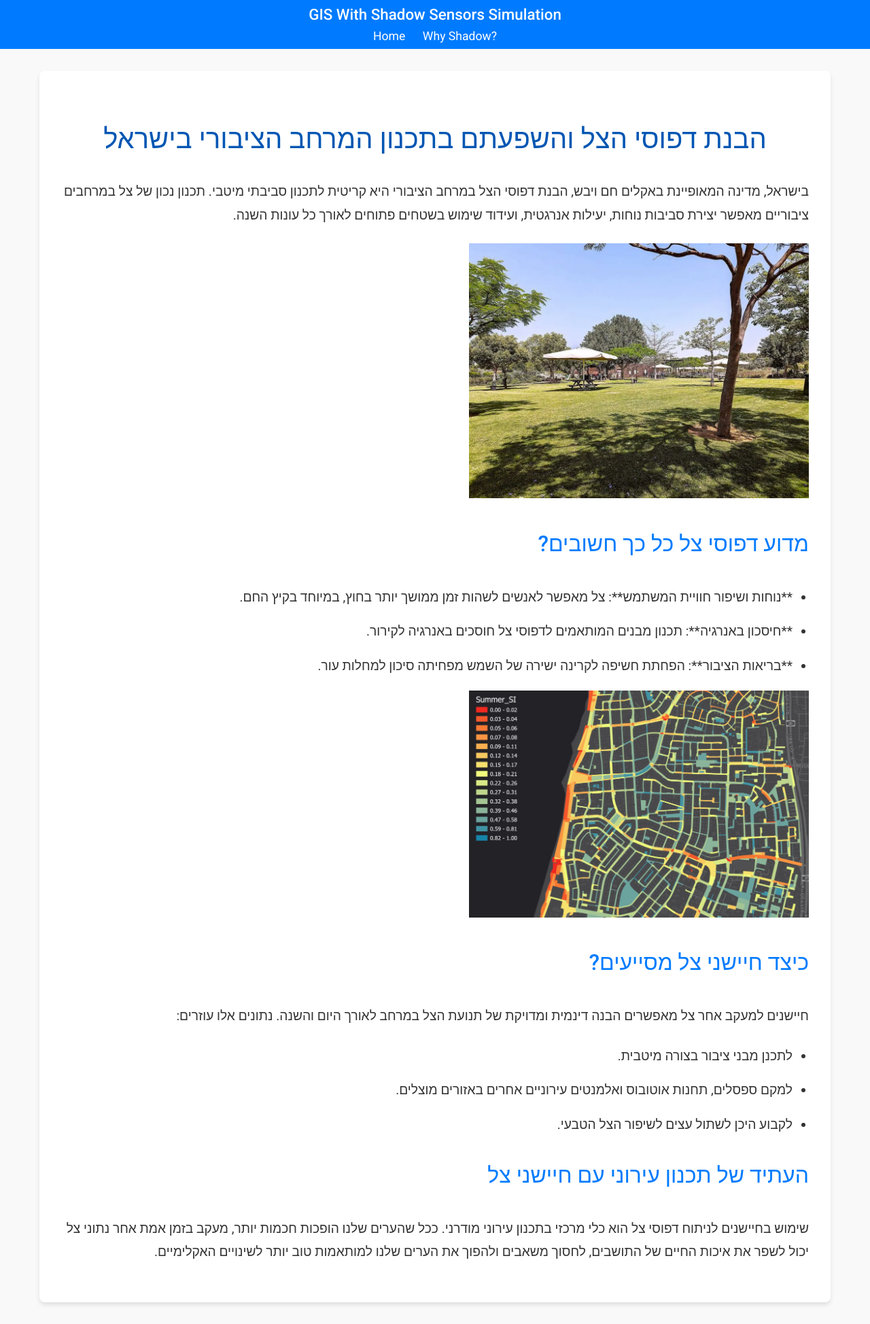
After one commit to Ziv-Faigenboim/FinallProjectSE, a Flask app: page /shadow-history in a window 1280 px wide. The commit adds this page. Shown: the whole page at 68% size. Run offline with Flask 3, Linux system fonts and the light colour scheme.

Commit message:
improved design of site
Why shadow page and better nav bar

```diff
--- /dev/null
+++ b/Templates/base.html
@@ -0,0 +1,23 @@
+<!DOCTYPE html>
+<html>
+  <head>
+    <link href="https://fonts.googleapis.com/css2?family=Roboto:wght@400;500;700&display=swap" rel="stylesheet">
+    <meta charset="utf-8" />
+    <title>{% block title %}GIS Simulation{% endblock %}</title>
+    <link rel="stylesheet" href="static/style.css">
+    <link rel="stylesheet" href="https://unpkg.com/leaflet@1.9.4/dist/leaflet.css" />
+    <script src="https://unpkg.com/leaflet@1.9.4/dist/leaflet.js"></script>
+  </head>
+  <body>
+    <header id="main-header">
+      GIS With Shadow Sensors Simulation
+      <nav id="nav-bar">
+        <a href="/">Home</a>
+        <a href="/shadow-history">Why Shadow?</a>
+      </nav>
+    </header>
+    <main>
+      {% block content %}{% endblock %}
+    </main>
+  </body>
+</html>
--- /dev/null
+++ b/Templates/shadow-history.html
@@ -0,0 +1,41 @@
+{% extends "base.html" %}
+
+{% block title %}Shadow History{% endblock %}
+
+{% block content %}
+<div id="shadow-history-content">
+  <h2>הבנת דפוסי הצל והשפעתם בתכנון המרחב הציבורי בישראל</h2>
+  <p>
+    בישראל, מדינה המאופיינת באקלים חם ויבש, הבנת דפוסי הצל במרחב הציבורי היא קריטית לתכנון סביבתי מיטבי.
+    תכנון נכון של צל במרחבים ציבוריים מאפשר יצירת סביבות נוחות, יעילות אנרגטית, ועידוד שימוש בשטחים פתוחים לאורך כל עונות השנה.
+  </p>
+
+  <img src="static/images/shadow-park.webp" alt="צל בפארק עירוני" class="small-image" alt="Shadow Park">
+
+  <h3>מדוע דפוסי צל כל כך חשובים?</h3>
+  <ul>
+    <li>**נוחות ושיפור חוויית המשתמש**: צל מאפשר לאנשים לשהות זמן ממושך יותר בחוץ, במיוחד בקיץ החם.</li>
+    <li>**חיסכון באנרגיה**: תכנון מבנים המותאמים לדפוסי צל חוסכים באנרגיה לקירור.</li>
+    <li>**בריאות הציבור**: הפחתת חשיפה לקרינה ישירה של השמש מפחיתה סיכון למחלות עור.</li>
+  </ul>
+
+  <img src="static/images/shadow-analysis.jpg" alt="ניתוח דפוסי צל במרחב ציבורי" class="small-image" alt="Shadow Analysis">
+
+  <h3>כיצד חיישני צל מסייעים?</h3>
+  <p>
+    חיישנים למעקב אחר צל מאפשרים הבנה דינמית ומדויקת של תנועת הצל במרחב לאורך היום והשנה. נתונים אלו עוזרים:
+  </p>
+  <ul>
+    <li>לתכנן מבני ציבור בצורה מיטבית.</li>
+    <li>למקם ספסלים, תחנות אוטובוס ואלמנטים עירוניים אחרים באזורים מוצלים.</li>
+    <li>לקבוע היכן לשתול עצים לשיפור הצל הטבעי.</li>
+  </ul>
+
+  <h3>העתיד של תכנון עירוני עם חיישני צל</h3>
+  <p>
+    שימוש בחיישנים לניתוח דפוסי צל הוא כלי מרכזי בתכנון עירוני מודרני. ככל שהערים שלנו הופכות חכמות יותר, מעקב בזמן אמת
+    אחר נתוני צל יכול לשפר את איכות החיים של התושבים, לחסוך משאבים ולהפוך את הערים שלנו למותאמות טוב יותר לשינויים האקלימיים.
+  </p>
+</div>
+
+{% endblock %}
--- a/main.py
+++ b/main.py
@@ -49,6 +49,13 @@ def get_historical_sensor_data():
 def index():
     return render_template("index.html")
 
+@app.route("/shadow-history")
+def shadow_history():
+    """
+    Serve the Shadow History page.
+    """
+    return render_template("shadow-history.html")
+
 
 @app.route("/get-sensor-data")
 def get_sensor_data():
--- a/static/style.css
+++ b/static/style.css
@@ -3,29 +3,42 @@ body {
   margin: 0;
   padding: 0;
   display: flex;
+  flex-direction: column;
   background-color: #f9f9f9;
   color: #333;
 }
 
 #main-header {
   width: 100%;
-  padding: 15px;
   background-color: #007bff;
   color: white;
-  font-size: 20px;
+  text-align: center;
+  padding: 0.5rem 0; /* Reduced padding */
+  font-size: 1.4rem; /* Smaller font size */
   font-weight: 500;
-  text-align: center;
-  box-shadow: 0 2px 5px rgba(0, 0, 0, 0.1);
-  margin-bottom: 10px;
-  position: fixed;
-  top: 0;
-  z-index: 1000;
 }
 
-body {
-  margin-top: 60px; /* Adjust for the fixed header */
+#nav-bar {
+  margin-top: 0.25rem; /* Reduced margin */
 }
 
+#nav-bar a {
+  margin: 0 10px; /* Reduced spacing between links */
+  color: white;
+  text-decoration: none;
+  font-size: 1.1rem; /* Smaller font size for links */
+  font-weight: 400;
+}
+
+#nav-bar a:hover {
+  text-decoration: underline;
+}
+
+
+.container {
+  display: flex;
+  height: calc(100vh - 70px); /* Adjust height to exclude header */
+}
 
 #sensor-panel {
   width: 30%;
@@ -38,7 +51,7 @@ body {
 
 #map {
   width: 70%;
-  height: 100vh;
+  height: 100%;
 }
 
 button {
@@ -59,8 +72,6 @@ button:hover {
   transform: scale(1.05);
 }
 
-
-
 #history-container {
   margin-top: 20px;
 }
@@ -75,12 +86,75 @@ h2, h3 {
   color: #444;
 }
 
-h2 {
-  font-size: 22px;
-  margin-bottom: 10px;
+/* General alignment to the right */
+.align-right {
+  text-align: right;
 }
 
-h3 {
-  font-size: 18px;
-  margin-top: 20px;
+#shadow-history-content {
+  font-family: 'Roboto', sans-serif;
+  color: #333;
+  line-height: 1.8;
+  margin: 2rem auto;
+  padding: 2rem; /* Increased padding for better readability */
+  max-width: 1100px;
+  background: #ffffff;
+  border-radius: 8px;
+  box-shadow: 0 4px 6px rgba(0, 0, 0, 0.1);
+  direction: rtl; /* Aligns content to the right for Hebrew text */
 }
+
+#shadow-history-content h2 {
+  font-size: 2.5rem; /* Increased font size for main heading */
+  color: #0056b3;
+  margin-bottom: 1.5rem;
+  text-align: center;
+}
+
+#shadow-history-content h3 {
+  font-size: 2rem; /* Increased font size for subheadings */
+  color: #007bff;
+  margin-top: 1.8rem;
+}
+
+#shadow-history-content p {
+  font-size: 1.2rem; /* Increased font size for paragraphs */
+  margin-bottom: 1.5rem;
+  text-align: right;
+}
+
+#shadow-history-content ul {
+  font-size: 1.2rem; /* Increased font size for list items */
+  margin: 1.2rem 0;
+  padding-right: 1.5rem; /* Adjusts list padding */
+}
+
+#shadow-history-content ul li {
+  margin-bottom: 1rem; /* Increased spacing between list items */
+}
+
+.shadow-image {
+  width: 100%;
+  border-radius: 8px;
+  margin: 1.5rem 0; /* Increased spacing around images */
+  box-shadow: 0 4px 8px rgba(0, 0, 0, 0.1);
+}
+
+.responsive-image {
+  max-width: 100%; /* Makes the image scale within its container */
+  height: auto; /* Maintains aspect ratio */
+  border-radius: 8px; /* Adds rounded corners */
+  margin: 1.5rem 0; /* Increased spacing around images */
+  box-shadow: 0 4px 6px rgba(0, 0, 0, 0.1); /* Optional modern shadow effect */
+}
+
+.small-image {
+  width: 500px; /* Fixed width */
+  height: auto; /* Maintain aspect ratio */
+}
+
+.large-image {
+  width: 100%; /* Full width of container */
+  max-width: 600px; /* Limit max size */
+  height: auto;
+}
```
Also changed, not shown: Templates/index.html (+14 -26 lines), static/images/shadow-analysis.jpg (added), static/images/shadow-park.webp (added).
